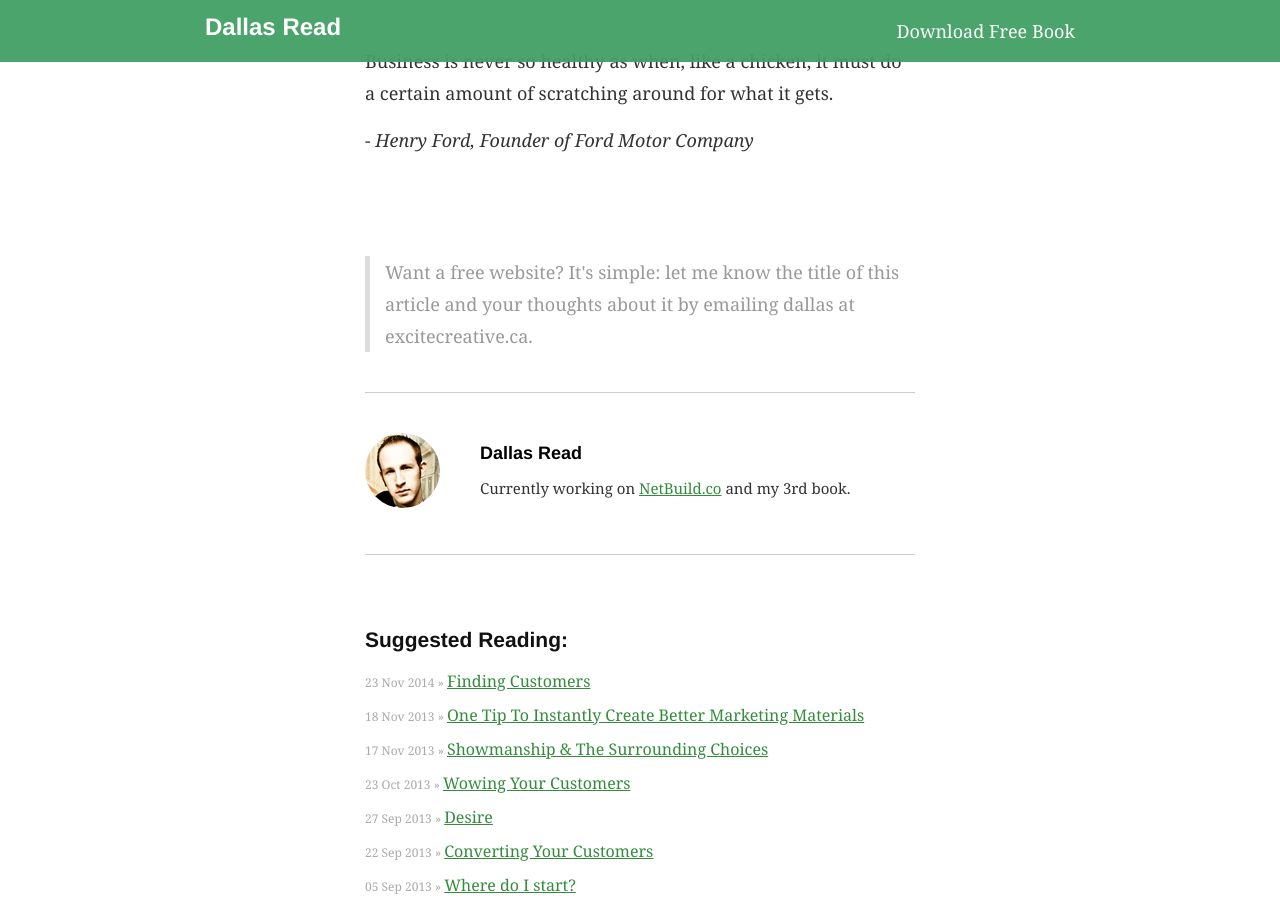
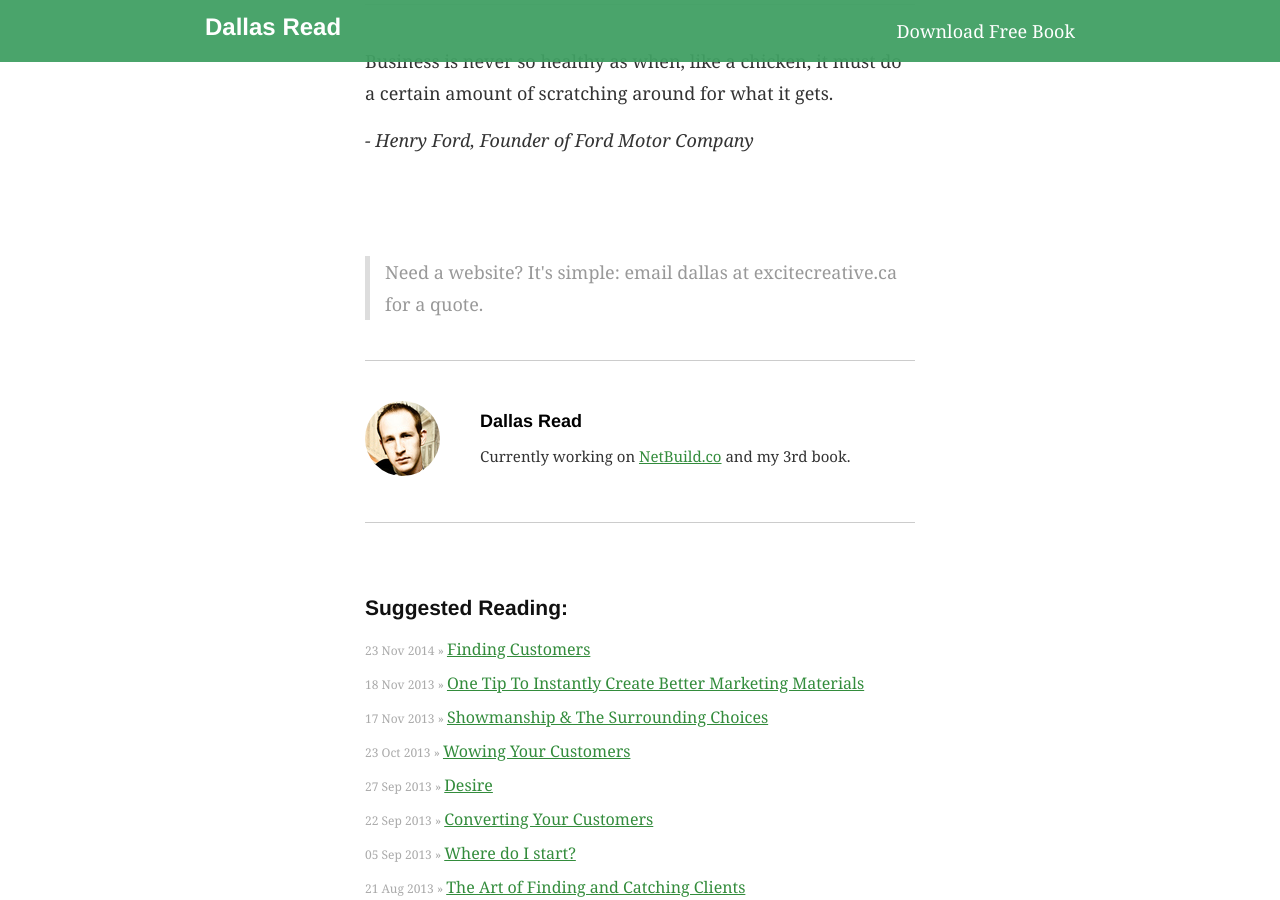
Before and after one commit to dallasread/www.dallasread.com, a Jekyll site: the page built from index.html, in a window 1280 px wide and 900 px high, scrolled down 323 px. Built offline with Jekyll 4.4.1, drawn with Linux system fonts in a browser that asks for light colours; Markdown is read by kramdown in place of the engine named in the settings.

Commit message:
byline chagne.d

```diff
--- a/_includes/byline.html
+++ b/_includes/byline.html
@@ -1,6 +1,6 @@
 <div class="byline">
   <blockquote>
-    Want a free website? It's simple: let me know the title of this article and your thoughts about it by emailing dallas at excitecreative.ca.
+    Need a website? It's simple: email dallas at excitecreative.ca for a quote.
   </blockquote>
   <hr />
   <img src="/assets/images/pr.jpeg">
```
